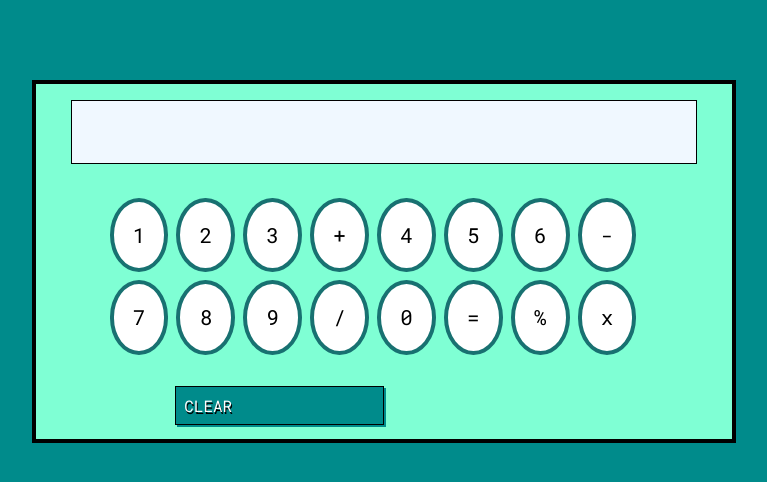
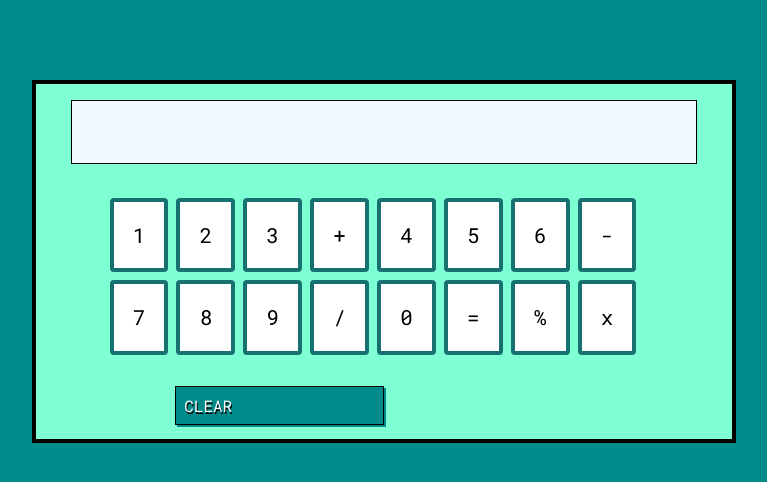
Before and after one commit to Walmart-cashier/Calculator, a plain HTML site: page index.html in a window 1280 px wide. Shown: the whole page, without its empty margins (256-1023 px from the left). Drawn offline with Linux system fonts and the light colour scheme.

Commit message:
mend
fixed calci buttons

```diff
--- a/style.css
+++ b/style.css
@@ -47,7 +47,7 @@
     margin: .5vh .5vh;
     background-color: white;
     border: 4px solid #187171;
-    border-radius: 50%;
+    border-radius: 4px;
     transform: scale(1);
 }
 
@@ -107,7 +107,7 @@
         margin: .5vh .5vh;
         background-color: white;
         border: 4px solid #187171;
-        border-radius: 50%;
+         border-radius: 4px;
     }
 
 }
@@ -149,7 +149,7 @@
         margin: .5vh .5vh;
         background-color: white;
         border: 4px solid #187171;
-        border-radius: 50%;
+         border-radius: 4px;
     }
 
 }
@@ -190,7 +190,7 @@
         margin: .5vh .5vh;
         background-color: white;
         border: 4px solid #187171;
-        border-radius: 50%;
+         border-radius: 4px;
     }
 
 }
@@ -230,7 +230,7 @@
         margin: .5vh .5vh;
         background-color: white;
         border: 4px solid #187171;
-        border-radius: 50%;
+        border-radius: 4px;
     }
 
 }
```
